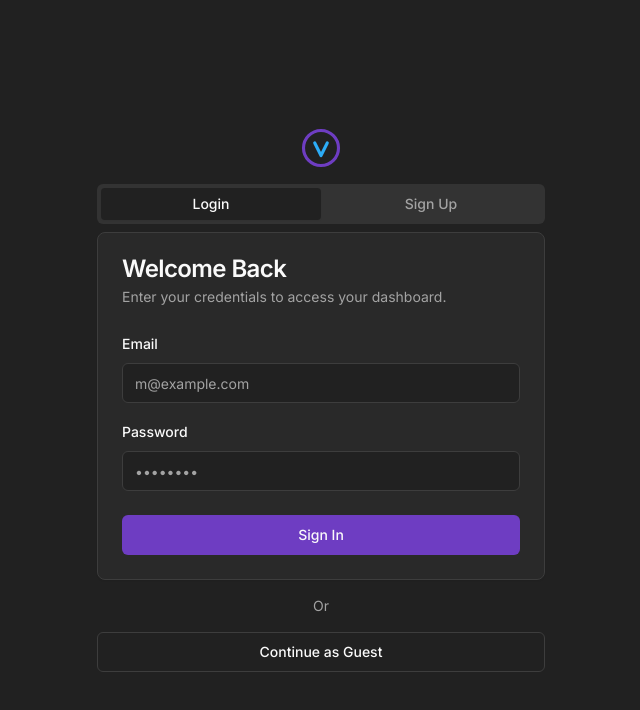
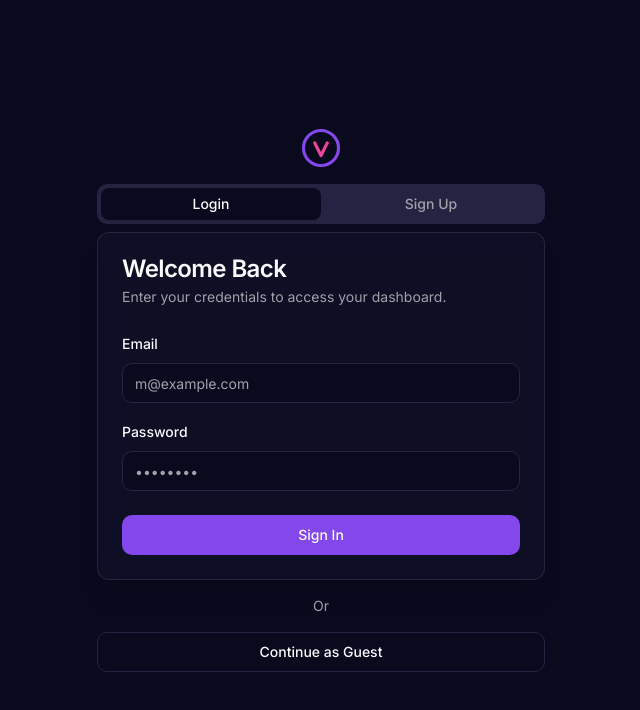
Before and after one commit to AMEINo96/AI-CRYPTO, a Next.js app: page /login in a window 1280 px wide. Shown: the top 710 px of the page, without its empty margins (319-959 px from the left). Built offline with nearby package versions, Linux system fonts and the light colour scheme; no server answers.

Commit message:
Style: Futuristic UI redesign (dark mode, gradients, glassmorphism)

```diff
--- a/src/app/globals.css
+++ b/src/app/globals.css
@@ -9,31 +9,33 @@ body {
 
 @layer base {
   :root {
-    --background: 0 0% 100%;
-    --foreground: 0 0% 3.9%;
+    --background: 240 30% 98%;
+    --foreground: 240 10% 3.9%;
     --card: 0 0% 100%;
-    --card-foreground: 0 0% 3.9%;
+    --card-foreground: 240 10% 3.9%;
     --popover: 0 0% 100%;
-    --popover-foreground: 0 0% 3.9%;
-    --primary: 262 52% 50%;
-    --primary-foreground: 0 0% 98%;
-    --secondary: 0 0% 96.1%;
-    --secondary-foreground: 0 0% 9%;
-    --muted: 0 0% 96.1%;
-    --muted-foreground: 0 0% 45.1%;
-    --accent: 202 92% 57%;
-    --accent-foreground: 0 0% 9%;
+    --popover-foreground: 240 10% 3.9%;
+    --primary: 262 80% 50%;
+    --primary-foreground: 210 40% 98%;
+    --secondary: 240 4.8% 95.9%;
+    --secondary-foreground: 240 5.9% 10%;
+    --muted: 240 4.8% 95.9%;
+    --muted-foreground: 240 3.8% 46.1%;
+    --accent: 240 4.8% 95.9%;
+    --accent-foreground: 240 5.9% 10%;
     --destructive: 0 84.2% 60.2%;
     --destructive-foreground: 0 0% 98%;
-    --border: 0 0% 89.8%;
-    --input: 0 0% 89.8%;
-    --ring: 262 52% 50%;
-    --chart-1: 12 76% 61%;
-    --chart-2: 173 58% 39%;
-    --chart-3: 197 37% 24%;
-    --chart-4: 43 74% 66%;
-    --chart-5: 27 87% 67%;
-    --radius: 0.5rem;
+    --border: 240 5.9% 90%;
+    --input: 240 5.9% 90%;
+    --ring: 262 80% 50%;
+    --radius: 0.75rem;
+
+    --chart-1: 262 80% 50%;
+    --chart-2: 190 90% 50%;
+    --chart-3: 330 80% 50%;
+    --chart-4: 280 65% 60%;
+    --chart-5: 340 75% 55%;
+
     --sidebar-background: 0 0% 98%;
     --sidebar-foreground: 240 5.3% 26.1%;
     --sidebar-primary: 240 5.9% 10%;
@@ -43,39 +45,51 @@ body {
     --sidebar-border: 220 13% 91%;
     --sidebar-ring: 217.2 91.2% 59.8%;
   }
+
   .dark {
-    --background: 0 0% 13%;
+    --background: 240 50% 8%; /* Deep Blue/Black */
     --foreground: 0 0% 98%;
-    --card: 0 0% 16%;
+
+    /* Glassmorphism Card Colors */
+    --card: 240 40% 12%;
     --card-foreground: 0 0% 98%;
-    --popover: 0 0% 13%;
+
+    --popover: 240 40% 12%;
     --popover-foreground: 0 0% 98%;
-    --primary: 262 52% 50%;
+
+    --primary: 262 80% 60%; /* Neon Purple */
     --primary-foreground: 0 0% 98%;
-    --secondary: 0 0% 20%;
-    --secondary-foreground: 0 0% 98%;
-    --muted: 0 0% 20%;
-    --muted-foreground: 0 0% 63.9%;
-    --accent: 202 92% 57%;
-    --accent-foreground: 0 0% 9%;
+
+    --secondary: 190 90% 50%; /* Cyan */
+    --secondary-foreground: 240 50% 8%;
+
+    --muted: 240 30% 20%;
+    --muted-foreground: 240 5% 65%;
+
+    --accent: 330 80% 60%; /* Hot Pink */
+    --accent-foreground: 0 0% 98%;
+
     --destructive: 0 62.8% 30.6%;
     --destructive-foreground: 0 0% 98%;
-    --border: 0 0% 24%;
-    --input: 0 0% 24%;
-    --ring: 202 92% 57%;
-    --chart-1: 262 52% 50%;
-    --chart-2: 202 92% 57%;
-    --chart-3: 30 80% 55%;
+
+    --border: 240 30% 20%;
+    --input: 240 30% 20%;
+    --ring: 262 80% 60%;
+
+    --chart-1: 262 80% 60%;
+    --chart-2: 190 90% 50%;
+    --chart-3: 330 80% 60%;
     --chart-4: 280 65% 60%;
     --chart-5: 340 75% 55%;
-    --sidebar-background: 0 0% 10%;
-    --sidebar-foreground: 0 0% 95%;
-    --sidebar-primary: 262 52% 50%;
-    --sidebar-primary-foreground: 0 0% 98%;
-    --sidebar-accent: 0 0% 20%;
-    --sidebar-accent-foreground: 0 0% 98%;
-    --sidebar-border: 0 0% 24%;
-    --sidebar-ring: 202 92% 57%;
+
+    --sidebar-background: 240 45% 9%;
+    --sidebar-foreground: 240 5% 96%;
+    --sidebar-primary: 262 80% 60%;
+    --sidebar-primary-foreground: 0 0% 100%;
+    --sidebar-accent: 240 30% 20%;
+    --sidebar-accent-foreground: 240 5% 96%;
+    --sidebar-border: 240 30% 20%;
+    --sidebar-ring: 262 80% 60%;
   }
 }
 
@@ -85,5 +99,23 @@ body {
   }
   body {
     @apply bg-background text-foreground;
+    background-image:
+      radial-gradient(circle at 15% 50%, rgba(124, 58, 237, 0.15), transparent 25%),
+      radial-gradient(circle at 85% 30%, rgba(6, 182, 212, 0.15), transparent 25%);
+    background-attachment: fixed;
   }
 }
+
+@layer utilities {
+  .glass {
+    @apply bg-card/60 backdrop-blur-md border-white/10 shadow-xl;
+  }
+
+  .text-gradient {
+    @apply bg-clip-text text-transparent bg-gradient-to-r from-primary via-purple-400 to-secondary;
+  }
+
+  .card-hover {
+    @apply transition-all duration-300 hover:scale-[1.02] hover:shadow-primary/20 hover:border-primary/50;
+  }
+}
--- a/src/components/dashboard/StatCard.tsx
+++ b/src/components/dashboard/StatCard.tsx
@@ -10,13 +10,13 @@ interface StatCardProps {
 
 export function StatCard({ title, value, change, icon }: StatCardProps) {
   return (
-    <Card>
+    <Card className="card-hover">
       <CardHeader className="flex flex-row items-center justify-between space-y-0 pb-2">
-        <CardTitle className="text-sm font-medium">{title}</CardTitle>
-        <div className="h-6 w-6 text-muted-foreground">{icon}</div>
+        <CardTitle className="text-sm font-medium text-muted-foreground">{title}</CardTitle>
+        <div className="h-6 w-6 text-primary">{icon}</div>
       </CardHeader>
       <CardContent>
-        <div className="text-2xl font-bold">{value}</div>
+        <div className="text-2xl font-bold text-gradient">{value}</div>
         {change && <p className="text-xs text-muted-foreground">{change}</p>}
       </CardContent>
     </Card>
--- a/src/components/ui/card.tsx
+++ b/src/components/ui/card.tsx
@@ -10,7 +10,7 @@ const Card = React.forwardRef<
   <div
     ref={ref}
     className={cn(
-      "rounded-lg border bg-card text-card-foreground shadow-sm",
+      "rounded-lg border bg-card text-card-foreground shadow-sm glass",
       className
     )}
     {...props}
--- a/src/components/ui/sidebar.tsx
+++ b/src/components/ui/sidebar.tsx
@@ -185,7 +185,7 @@ const Sidebar = React.forwardRef<
       return (
         <div
           className={cn(
-            "flex h-full w-[--sidebar-width] flex-col bg-sidebar text-sidebar-foreground",
+            "flex h-full w-[--sidebar-width] flex-col bg-sidebar/60 glass text-sidebar-foreground",
             className
           )}
           ref={ref}
@@ -252,7 +252,7 @@ const Sidebar = React.forwardRef<
         >
           <div
             data-sidebar="sidebar"
-            className="flex h-full w-full flex-col bg-sidebar group-data-[variant=floating]:rounded-lg group-data-[variant=floating]:border group-data-[variant=floating]:border-sidebar-border group-data-[variant=floating]:shadow"
+            className="flex h-full w-full flex-col bg-sidebar/60 glass group-data-[variant=floating]:rounded-lg group-data-[variant=floating]:border group-data-[variant=floating]:border-sidebar-border group-data-[variant=floating]:shadow"
           >
             {children}
           </div>
@@ -618,7 +618,7 @@ const SidebarMenuAction = React.forwardRef<
         "peer-data-[size=lg]/menu-button:top-2.5",
         "group-data-[collapsible=icon]:hidden",
         showOnHover &&
-          "group-focus-within/menu-item:opacity-100 group-hover/menu-item:opacity-100 data-[state=open]:opacity-100 peer-data-[active=true]/menu-button:text-sidebar-accent-foreground md:opacity-0",
+        "group-focus-within/menu-item:opacity-100 group-hover/menu-item:opacity-100 data-[state=open]:opacity-100 peer-data-[active=true]/menu-button:text-sidebar-accent-foreground md:opacity-0",
         className
       )}
       {...props}
```
